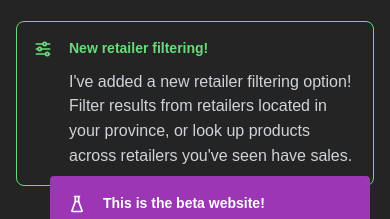
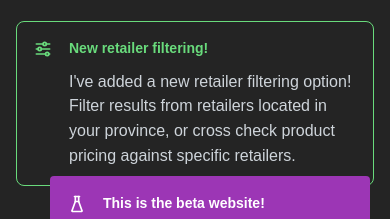
Before and after one commit to almostprohibited/frontend, a React (Vite) app: page / in a window 390 px wide. Shown: the part 505-724 px from the top of the page. Built offline with nearby package versions, Linux system fonts and the light colour scheme.

Commit message:
Disable retailer text input for mobiles and adjusted announcement wording

```diff
--- a/src/components/searchbar/retailerSelector.tsx
+++ b/src/components/searchbar/retailerSelector.tsx
@@ -1,3 +1,4 @@
+import { useMobileView } from '@/utils/hooks/useMobileView';
 import { Retailer, RetailerEnum } from '@/utils/retailerConstants';
 import {
 	Box,
@@ -70,6 +71,7 @@ export default function RetailerSelector({
 	setValue: Dispatch<SetStateAction<string[]>>;
 }) {
 	const theme = useMantineTheme();
+	const isMobile = useMobileView();
 
 	const [searchFilter, setSearchFilter] = useState('');
 
@@ -77,9 +79,6 @@ export default function RetailerSelector({
 		onDropdownClose: () => {
 			setSearchFilter('');
 			comboBox.resetSelectedOption();
-		},
-		onDropdownOpen: () => {
-			comboBox.selectFirstOption();
 		},
 	});
 
@@ -136,6 +135,7 @@ export default function RetailerSelector({
 					</Flex>
 				</ComboboxTarget>
 				<ComboboxDropdown>
+					{!isMobile && (
 						<ComboboxSearch
 							value={searchFilter}
 							onBlur={() => {
@@ -145,10 +145,10 @@ export default function RetailerSelector({
 							onChange={(event) => {
 								setSearchFilter(event.currentTarget.value);
 
-							comboBox.selectFirstOption();
 								comboBox.updateSelectedOptionIndex();
 							}}
 						/>
+					)}
 					<ComboboxOptions>
 						<ScrollAreaAutosize
 							type="always"
--- a/src/pages/home/components/activeAnnouncements.tsx
+++ b/src/pages/home/components/activeAnnouncements.tsx
@@ -32,8 +32,8 @@ export default function getActiveAnnouncements() {
 				return (
 					<Text>
 						I've added a new retailer filtering option! Filter
-						results from retailers located in your province, or look
-						up products across retailers you've seen have sales.
+						results from retailers located in your province, or
+						cross check product pricing against specific retailers.
 					</Text>
 				);
 			},
@@ -46,7 +46,7 @@ export default function getActiveAnnouncements() {
 			content: () => {
 				return (
 					<Text>
-						{"I've open sourced the project on "}
+						{'AlmostProhibited is now open source on '}
 						<Anchor
 							href="https://github.com/almostprohibited"
 							target="_blank"
```
Lines whose indentation alone changed are shown as unchanged.
